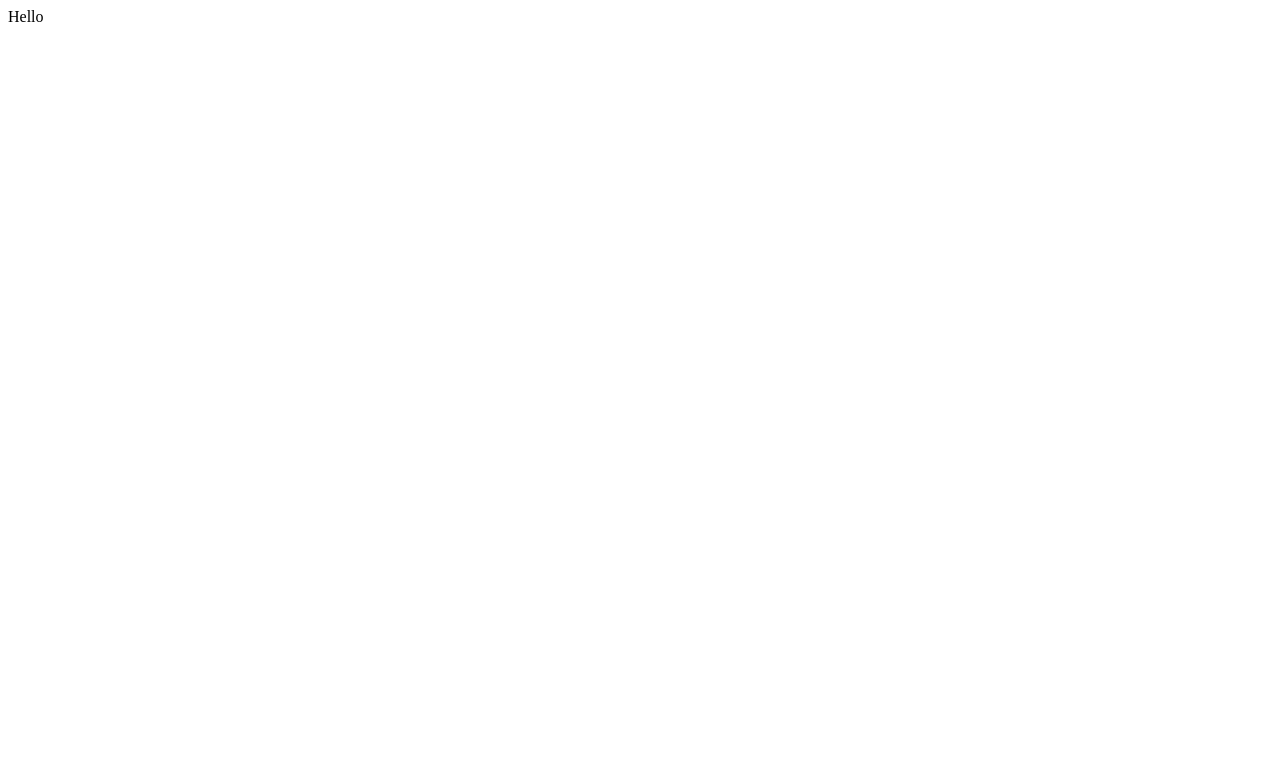
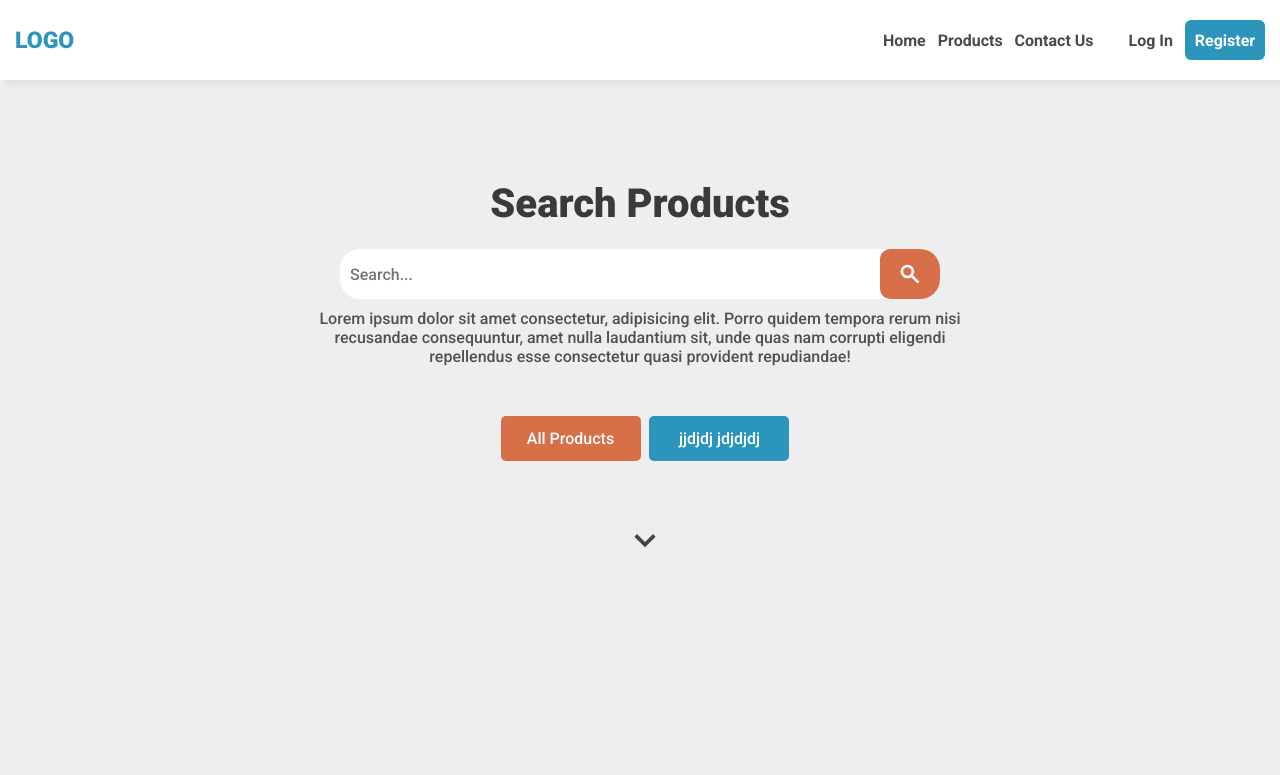
Before and after one commit to ElliotYdhag12/hero, a plain HTML site: page index.html in a window 1280 px wide. Drawn offline with Linux system fonts and the light colour scheme.

Commit message:
changed everything

```diff
--- a/index.html
+++ b/index.html
@@ -1 +1,58 @@
-Hello
+<!DOCTYPE html>
+<html lang="en">
+<head>
+    <meta charset="UTF-8">
+    <meta name="viewport" content="width=device-width, initial-scale=1.0">
+    <title>Hero</title>
+    <link rel="stylesheet" href="scss/style.css">
+
+    <link href="https://fonts.googleapis.com/css2?family=Roboto:ital,wght@0,100;0,300;0,400;0,500;0,700;0,900;1,100;1,300;1,400;1,500;1,700;1,900&display=swap" rel="stylesheet">
+</head>
+<body>
+    <section class="hero">
+        <nav class="navbar">
+            <div>
+                <h2>
+                    LOGO
+                </h2>
+            </div>
+            <div>
+                <ul>
+                    <div>
+                        <li class="nav-links"><a href="#">Home</a></li>
+                        <li class="nav-links"><a href="#">Products</a></li>
+                        <li class="nav-links"><a href="#">Contact Us</a></li>
+                    </div>
+                    <div>
+                        <li class="nav-links"><a href="#">Log In</a></li>
+                        <li class="nav-links register"><button href="">Register</button></li>
+                    </div>
+                </ul>
+            </div>
+        </nav>
+        <div class="hero-middle">
+            <div><h1>Search Products</h1></div>
+            <div>
+                <div class="searchbar-div">
+                    <input type="text" placeholder="Search...">
+                    <button class="searchbar-btn"><img src="search_28dp_FFF_FILL0_wght600_GRAD0_opsz24.svg" alt=""></button>
+                </div>
+            </div>
+            <div class="text">
+                <p>
+                    Lorem ipsum dolor sit amet consectetur, adipisicing elit. Porro quidem tempora rerum nisi recusandae consequuntur, amet nulla laudantium sit, unde quas nam corrupti eligendi repellendus esse consectetur quasi provident repudiandae!
+                </p>
+            </div>
+            <div class="button-section">
+                <button class="main-btn">All Products</button>
+                <button class="secondary-btn">jjdjdj jdjdjdj</button>
+            </div>
+            <div class="arrow-down">
+                <button>
+                    <img src="keyboard_arrow_down_43dp_444_FILL0_wght600_GRAD0_opsz40.svg" alt="">
+                </button>
+            </div>
+        </div>
+    </section>
+</body>
+</html>
--- /dev/null
+++ b/scss/style.scss
@@ -0,0 +1,224 @@
+/*variables*/
+$bg-color: #ffffff;
+$fonts: 'Roboto', Arial, sans-serif;
+$link-color: #4a4a4a;
+$link-color-hover: rgb(44, 149, 188);
+$link-weight: 600;
+$link-font-size: 16px;
+$main-btn-bg: #d76f49;
+$main-btn-bg-hover: #be5b37;
+
+* {
+    box-sizing: border-box;
+    padding: 0;
+    margin: 0;
+    font-family: $fonts;
+}
+
+.hero {
+    width: 100%;
+    height: 100vh;
+    background-color: #eee;
+}
+
+.navbar {
+    width: 100%;
+    height: 80px;
+    background-color: #ffffff;
+    display: flex;
+    justify-content: space-between;
+    align-items: center;
+    padding: 15px;
+    box-shadow: 5px 5px 5px #0000000e;
+
+    div ul {
+        display: flex;
+        flex-direction: row;
+        gap: 35px;
+        list-style: none;
+    }
+
+    div ul div {
+        display: flex;
+        gap: 12px;
+        align-items: center;
+    }
+
+    div ul div li a {
+        color: $link-color;
+        text-decoration: none;
+        font-weight: $link-weight;
+        font-size: $link-font-size;
+    }
+
+    div ul div li a:hover {
+        color: $link-color-hover;
+    }
+
+    .register {
+        width: 80px;
+        height: 40px;
+        display: flex;
+        justify-content: center;
+        align-items: center;
+        color: #fff!important;
+        border-radius: 6px;
+    }
+
+    button {
+        width: inherit;
+        height: inherit;
+        background-color: $link-color-hover;
+        border-radius: inherit;
+        border: none;
+        cursor: pointer;
+        color: #fff;
+        font-weight: $link-weight;
+        font-size: $link-font-size;
+    }
+
+    button:hover {
+        background-color: rgb(28, 117, 149);
+    }
+
+    h2 {
+        font-size: 23px;
+        font-weight: 800;
+        color: $link-color-hover;
+        cursor: pointer;
+    }
+}
+
+.hero-middle {
+    width: 100%;
+    height: 86.5vh;
+    display: flex;
+    padding-top: -200px;
+    align-items: center;
+    flex-direction: column;
+    gap: 10px;
+    padding-left: 300px;
+    padding-right: 300px;
+    padding-top: 100px;
+
+    div h1 {
+        font-size: 40px;
+        font-weight: 800;
+        color: #3a3a3a;
+    }
+
+    .searchbar-div {
+        width: 600px;
+        height: 50px;
+        background-color: rgb(255, 255, 255);
+        border-radius: 20px;
+        display: flex;
+        align-items: center;
+        margin-top: 12px;
+    }
+
+    .searchbar-div input {
+        width: 90%;
+        height: inherit;
+        border-radius: 20px;
+        border: none;
+        background-color: transparent;
+        padding: 10px;
+        outline:none;
+        color: #444;
+        font-size: 16px;
+        font-weight: 500;
+    }
+
+    .searchbar-div button {
+        width: 10%;
+        height: inherit;
+        border-top-left-radius: 10px;
+        border-bottom-left-radius: 10px;
+        border-top-right-radius: 20px;
+        border-bottom-right-radius: 20px;
+        border: none;
+        background-color: $main-btn-bg;
+        color: #fff;
+        cursor: pointer;
+        font-size: 20px;
+        font-weight: 500;
+        display: flex;
+        justify-content: center;
+        align-items: center;
+    }
+
+    .searchbar-div button:hover {
+        background-color: $main-btn-bg-hover;
+    }
+
+    .text p{
+        font-size: 16px;
+        text-align: center;
+        color: #525151;
+        font-weight: 500;
+    }
+
+}
+
+.button-section {
+    margin-top: 40px;
+    margin-left: 30px;
+
+
+    .main-btn {
+        background-color: $main-btn-bg;
+        width: 140px;
+        margin-right: 5px;
+        height: 45px;
+        border: none;
+        border-radius: 5px;
+        color: #fff;
+        font-size: 16px;
+        font-weight: 500;
+        cursor: pointer;
+    }
+
+    .main-btn:hover {
+        background-color: $main-btn-bg-hover;
+    }
+
+    .secondary-btn {
+        background-color: $link-color-hover;
+        color: #fff;
+        width: 140px;
+        margin-right: 20px;
+        height: 45px;
+        border-radius: 5px;
+        border: none;
+        font-size: 16px;
+        font-weight: 500;
+        cursor: pointer;
+    }
+
+    .secondary-btn:hover {
+        background-color: rgb(28, 117, 149);
+    }
+
+}
+
+.arrow-down {
+    width: 100%;
+    margin-top: 50px;
+    display: flex;
+    align-items: center;
+    justify-content: center;
+}
+
+.arrow-down button{
+    width: 30px;
+    height: 30px;
+    background-color: transparent;
+    border: none;
+    cursor: pointer;
+    transition: 0.1s ease-in-out;
+}
+
+.arrow-down button:hover {
+    margin-top: 5px;
+}
```
Also changed, not shown: keyboard_arrow_down_30dp_FFF_FILL0_wght600_GRAD0_opsz24.svg (added), keyboard_arrow_down_43dp_444_FILL0_wght600_GRAD0_opsz40.svg (added), scss/style.css (added), search_28dp_FFF_FILL0_wght600_GRAD0_opsz24.svg (added), 1 other file.
